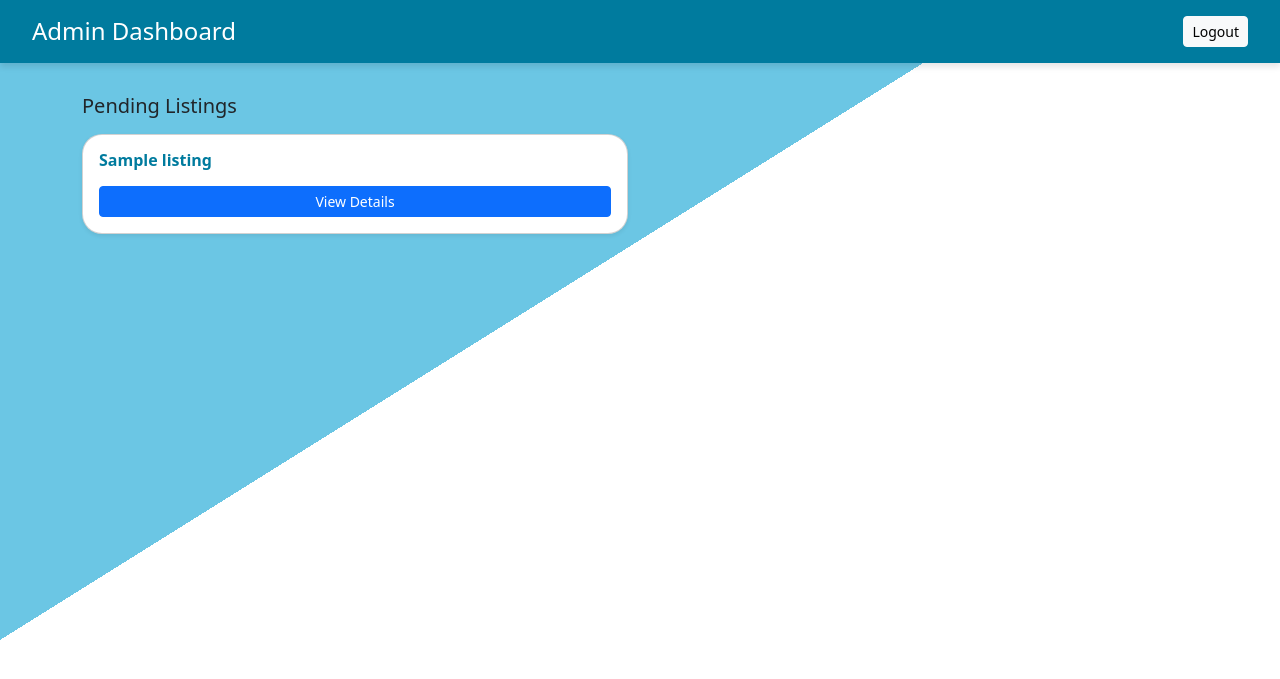
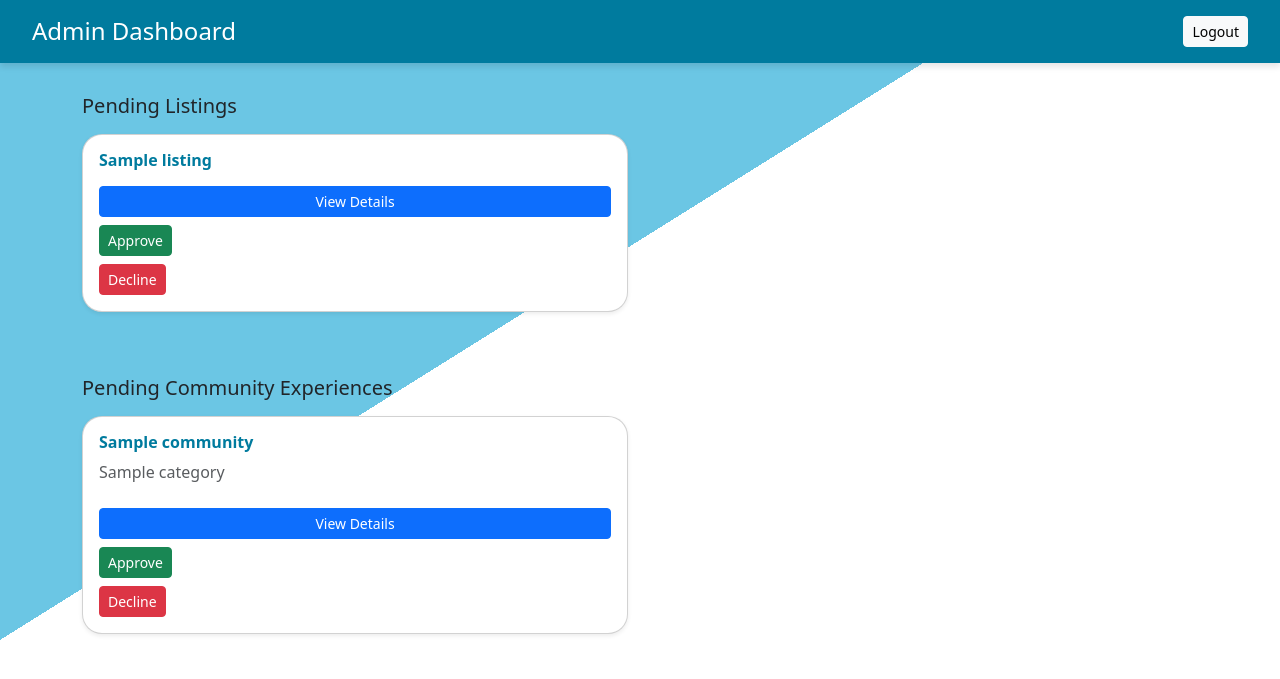
Before and after one commit to Muz1357/ecotrial, a Flask app: template templates/admin_dashboard.html in a window 1280 px wide. Shown: the top 679 px of the page. Run offline with Flask 3, Linux system fonts and the light colour scheme; the template is opened without the code that fills it: most values are stand-ins (such as "Sample title", 1, 10 or a date in 2020).

Commit message:
Sprint 3

```diff
--- a/templates/admin_dashboard.html
+++ b/templates/admin_dashboard.html
@@ -45,8 +45,8 @@
 
   <div class="container mt-4">
 
-    <!-- Pending Listings Only -->
-    <div>
+    <!-- Pending Listings -->
+    <div class="mb-5">
       <h5 class="text-dark mb-3">Pending Listings</h5>
       {% if pending_listings %}
         <div class="row">
@@ -55,6 +55,14 @@
             <div class="card p-3 shadow-sm">
               <h6 class="card-title">{{ listing.title }}</h6>
               <a href="{{ url_for('admin.view_listing_detail', listing_id=listing.id) }}" class="btn btn-primary btn-sm mt-2">View Details</a>
+
+              <form action="{{ url_for('admin.approve_listing_web', listing_id=listing.id) }}" method="POST" class="d-inline mt-2">
+                <button type="submit" class="btn btn-success btn-sm">Approve</button>
+              </form>
+
+              <form action="{{ url_for('admin.decline_listing_web', listing_id=listing.id) }}" method="POST" class="d-inline mt-2">
+                <button type="submit" class="btn btn-danger btn-sm">Decline</button>
+              </form>
             </div>
           </div>
           {% endfor %}
@@ -64,5 +72,36 @@
       {% endif %}
     </div>
 
+    <!-- Pending Community Experiences -->
+    <div class="mb-5">
+      <h5 class="text-dark mb-3">Pending Community Experiences</h5>
+      {% if pending_communities %}
+        <div class="row">
+          {% for community in pending_communities %}
+          <div class="col-md-6 mb-3">
+            <div class="card p-3 shadow-sm">
+              <h6 class="card-title">{{ community.title }}</h6>
+              <p class="text-muted">{{ community.category }}</p>
+
+              <a href="{{ url_for('admin.view_community_detail', exp_id=community.id) }}" class="btn btn-primary btn-sm mt-2">View Details</a>
+
+              <form action="{{ url_for('admin.approve_community', exp_id=community.id) }}" method="POST" class="d-inline mt-2">
+                <input type="hidden" name="approved" value="true">
+                <button type="submit" class="btn btn-success btn-sm">Approve</button>
+              </form>
+
+              <form action="{{ url_for('admin.decline_community', exp_id=community.id) }}" method="POST" class="d-inline mt-2">
+                <button type="submit" class="btn btn-danger btn-sm">Decline</button>
+              </form>
+            </div>
+          </div>
+          {% endfor %}
+        </div>
+      {% else %}
+        <p class="text-muted">No pending community experiences.</p>
+      {% endif %}
+    </div>
+
+  </div>
 </body>
 </html>
```
Also changed, not shown: routes/admin_routes.py (+47 -19 lines).
